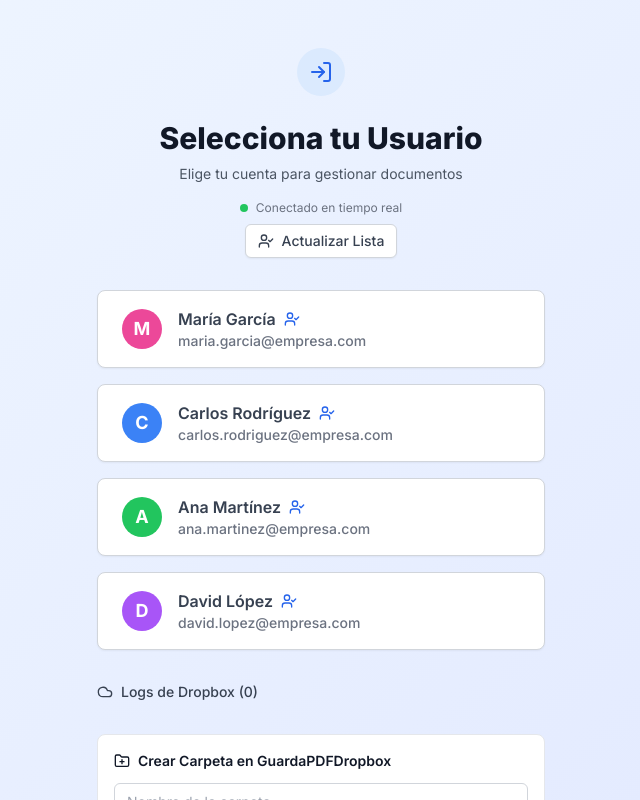
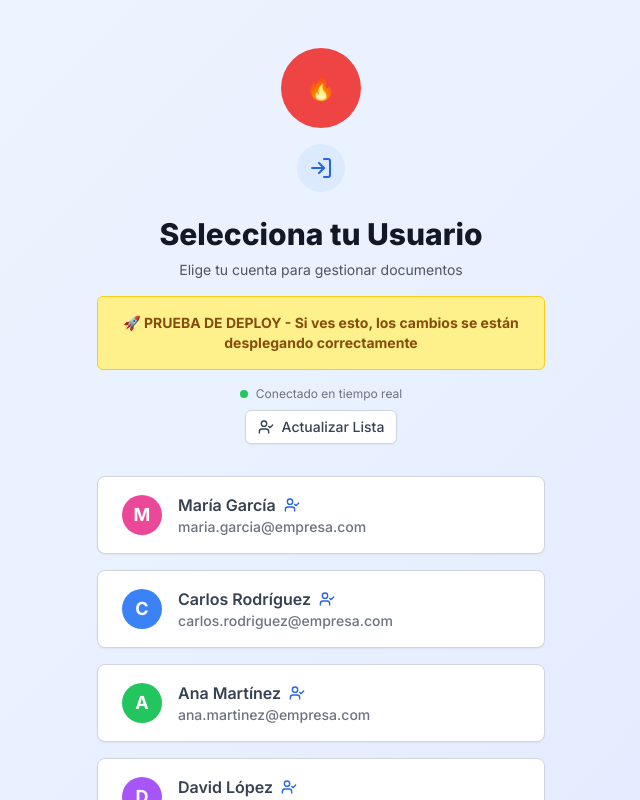
Before and after one commit to mauriciobrauer/SubirDocs, a Next.js app: page / in a window 1280 px wide. Shown: the top 800 px of the page, without its empty margins (319-959 px from the left). Built offline with nearby package versions, Linux system fonts and the light colour scheme.

Commit message:
Add test image and message to login page to verify deployment

```diff
--- a/components/LoginForm.tsx
+++ b/components/LoginForm.tsx
@@ -299,6 +299,10 @@ export default function LoginForm() {
     <div className="min-h-screen flex items-center justify-center bg-gradient-to-br from-blue-50 to-indigo-100 py-8 sm:py-12 px-4 sm:px-6 lg:px-8">
       <div className="max-w-md w-full space-y-6 sm:space-y-8">
         <div>
+          {/* IMAGEN DE PRUEBA PARA VERIFICAR DEPLOY */}
+          <div className="mx-auto h-20 w-20 flex items-center justify-center rounded-full bg-red-500 mb-4">
+            <span className="text-white font-bold text-2xl">🔥</span>
+          </div>
           <div className="mx-auto h-12 w-12 flex items-center justify-center rounded-full bg-blue-100">
             <LogIn className="h-6 w-6 text-blue-600" />
           </div>
@@ -308,6 +312,12 @@ export default function LoginForm() {
           <p className="mt-2 text-center text-sm text-gray-600 px-2">
             Elige tu cuenta para gestionar documentos
           </p>
+          {/* MENSAJE DE PRUEBA */}
+          <div className="mt-4 p-4 bg-yellow-200 border border-yellow-400 rounded-md">
+            <p className="text-center text-sm text-yellow-800 font-bold">
+              🚀 PRUEBA DE DEPLOY - Si ves esto, los cambios se están desplegando correctamente
+            </p>
+          </div>
 
           {/* Indicador de conexión SSE y botón de actualizar */}
           <div className="mt-4 flex flex-col items-center space-y-2">
```
